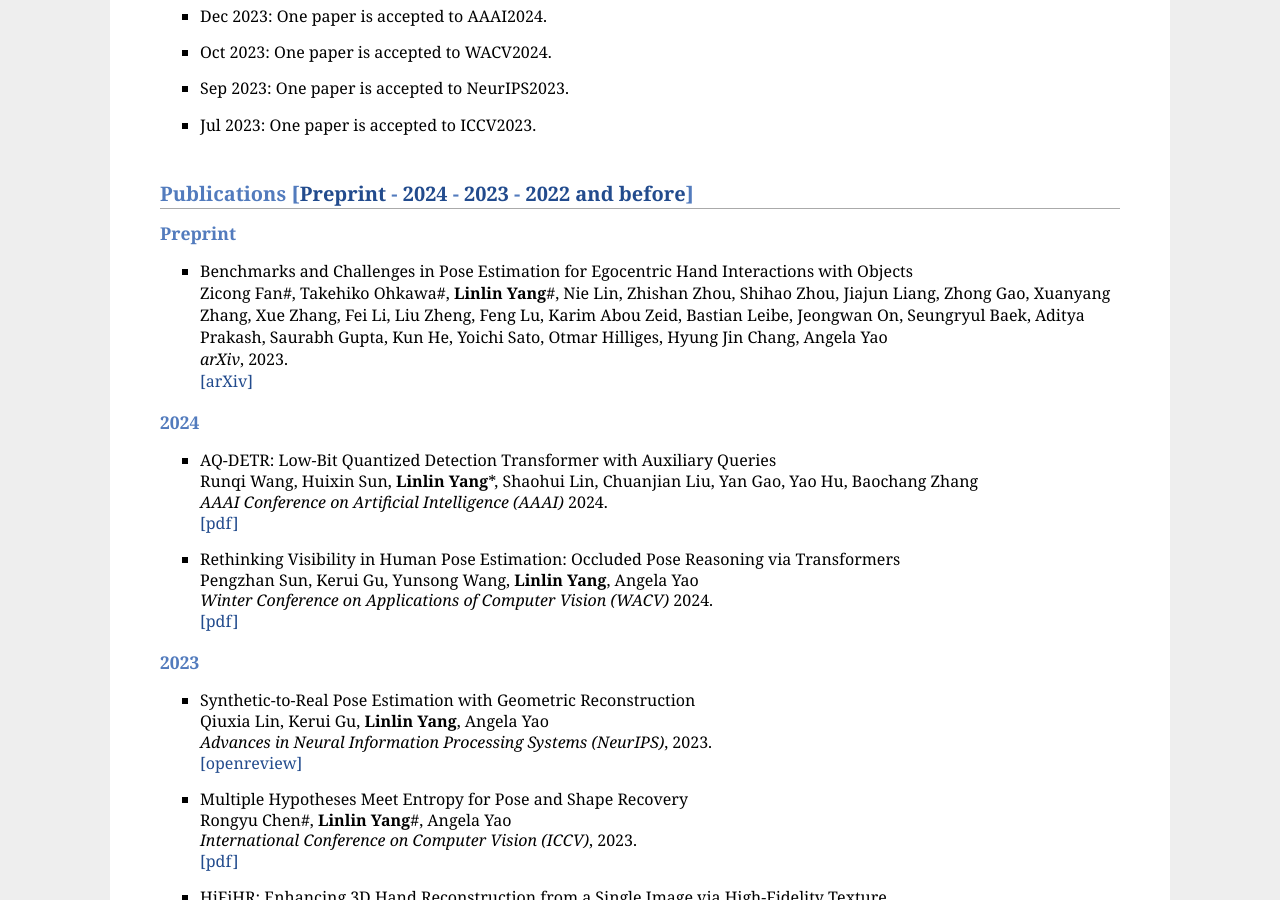
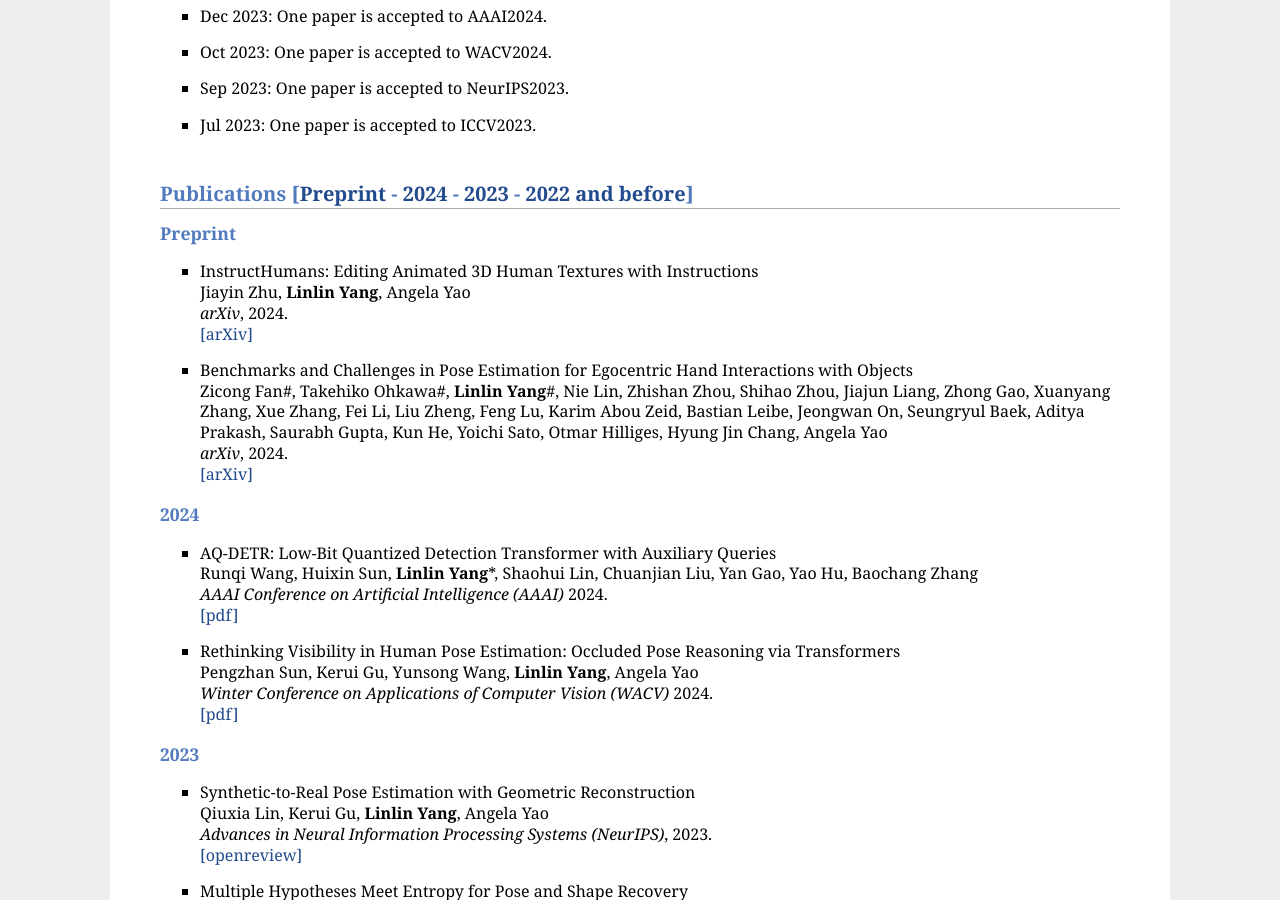
Before and after one commit to bestonebyone/mu4yang, a Jekyll site: the page built from index.md, in a window 1280 px wide and 900 px high, scrolled down 600 px. Built offline with Jekyll 4.4.1, drawn with Linux system fonts in a browser that asks for light colours; comment, search, counter and statistics services are not loaded.

Commit message:
Update index.md

```diff
--- a/index.md
+++ b/index.md
@@ -69,9 +69,15 @@ Reviewer: CVPR, ICCV, ECCV, NeurIPS, ICLR, ICML, AAAI, IJCAI, BMVC, WACV, ACCV<b
 
 
 <h3 id="Preprint">Preprint</h3>
+- InstructHumans: Editing Animated 3D Human Textures with Instructions<br>
+Jiayin Zhu, **Linlin Yang**, Angela Yao<br>
+*arXiv*, 2024.<br>
+[[arXiv]](https://arxiv.org/abs/2404.04037)
+
+
 - Benchmarks and Challenges in Pose Estimation for Egocentric Hand Interactions with Objects<br>
 Zicong Fan\#, Takehiko Ohkawa\#, **Linlin Yang**\#, Nie Lin, Zhishan Zhou, Shihao Zhou, Jiajun Liang, Zhong Gao, Xuanyang Zhang, Xue Zhang, Fei Li, Liu Zheng, Feng Lu, Karim Abou Zeid, Bastian Leibe, Jeongwan On, Seungryul Baek, Aditya Prakash, Saurabh Gupta, Kun He, Yoichi Sato, Otmar Hilliges, Hyung Jin Chang, Angela Yao<br>
-*arXiv*, 2023.<br>
+*arXiv*, 2024.<br>
 [[arXiv]](https://arxiv.org/abs/2403.16428)
 
 
```
